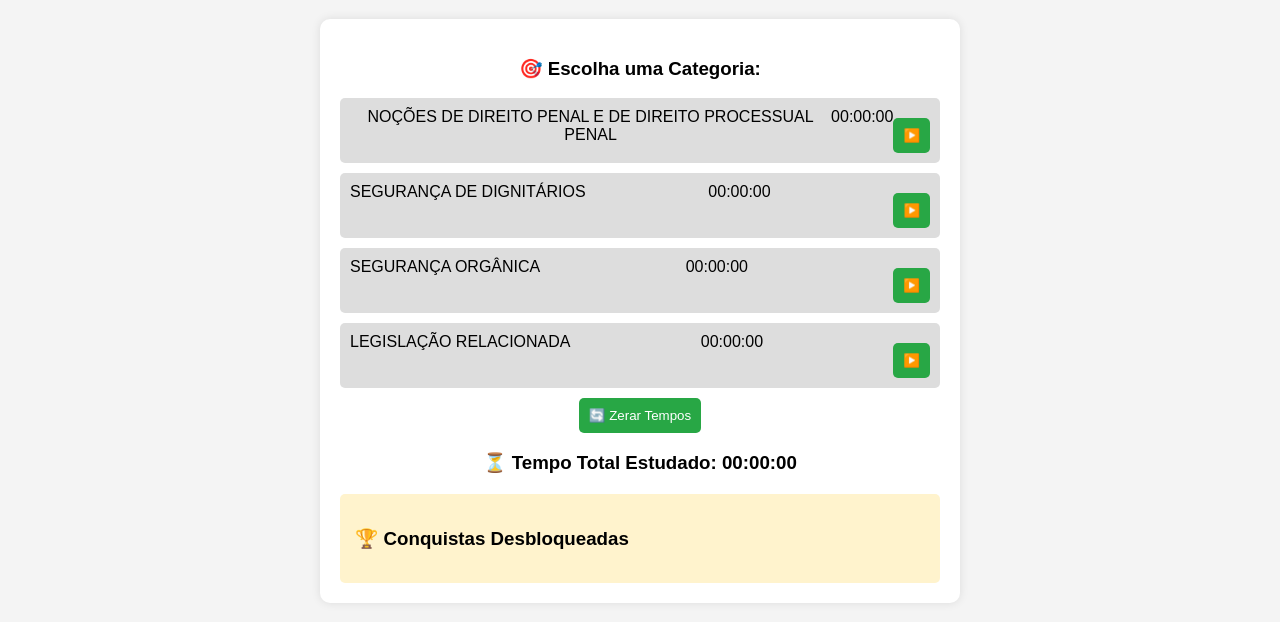
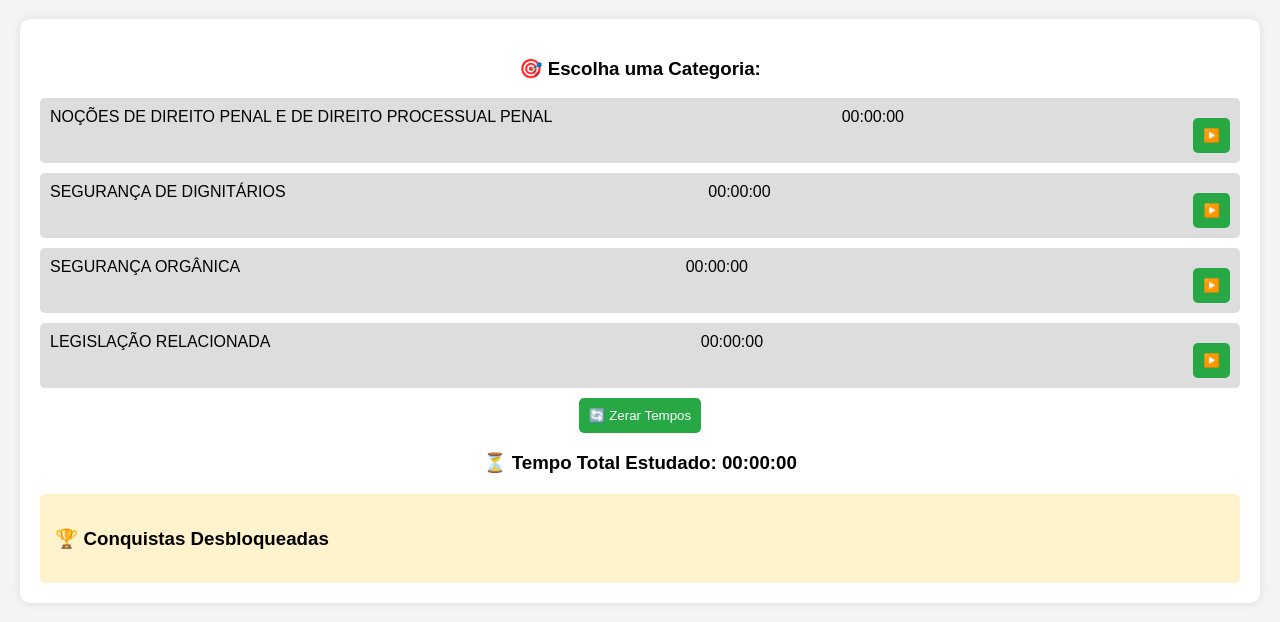
Before and after one commit to Karen-Alves/Concurso-P-blico, a plain HTML site: page index.html in a window 1280 px wide. Shown: the part 62-684 px from the top of the page. Drawn offline with Linux system fonts and the light colour scheme.

Commit message:
Update index.html

```diff
--- a/index.html
+++ b/index.html
@@ -15,7 +15,7 @@
         h1 {
             color: #333;
         }
-        .container {
+        .container {ffffff
             max-width: 600px;
             margin: auto;
             background: white;
```
